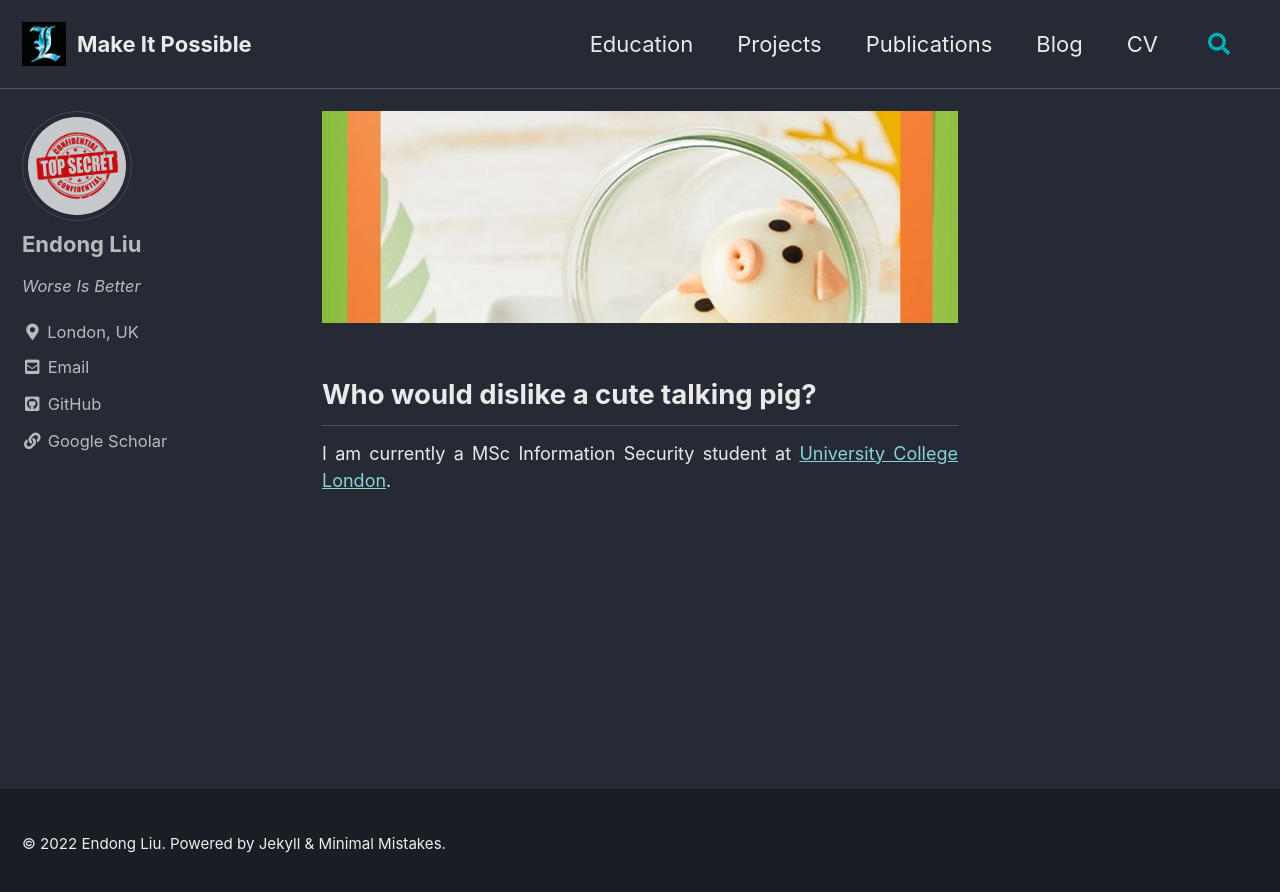
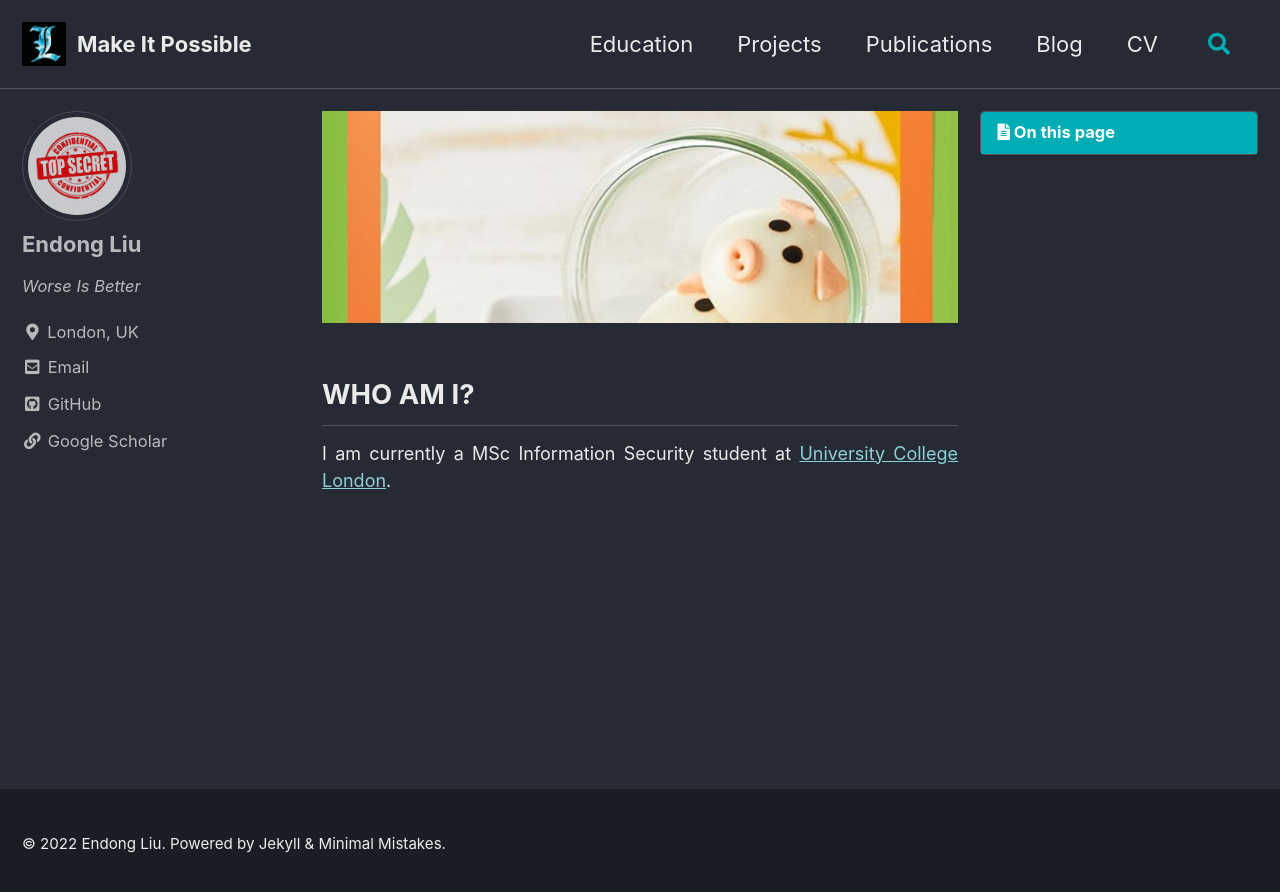
Before and after one commit to ZzPoLariszZ/zzpolariszz.github.io, a Jekyll site: the page built from index.html, in a window 1280 px wide. Shown: the top 892 px of the page. Built offline with Jekyll 4.4.1, drawn with Linux system fonts in a browser that asks for light colours; cached includes are drawn as plain includes; the list of posts is cut into pages by our own code.

Commit message:
Update index.html

```diff
--- a/index.html
+++ b/index.html
@@ -9,7 +10,7 @@
 
     <div style="margin-top:3%; text-align:justify;">
 
-        <h2>Who would dislike a cute talking pig?</h2>
+        <h2>WHO AM I?</h2>
 
         <p style="font-size:18px">
             I am currently a MSc Information Security student at <a href="https://www.ucl.ac.uk/">University College London</a>.
```
Also changed, not shown: other parts of index.html (+1 -0 lines).
